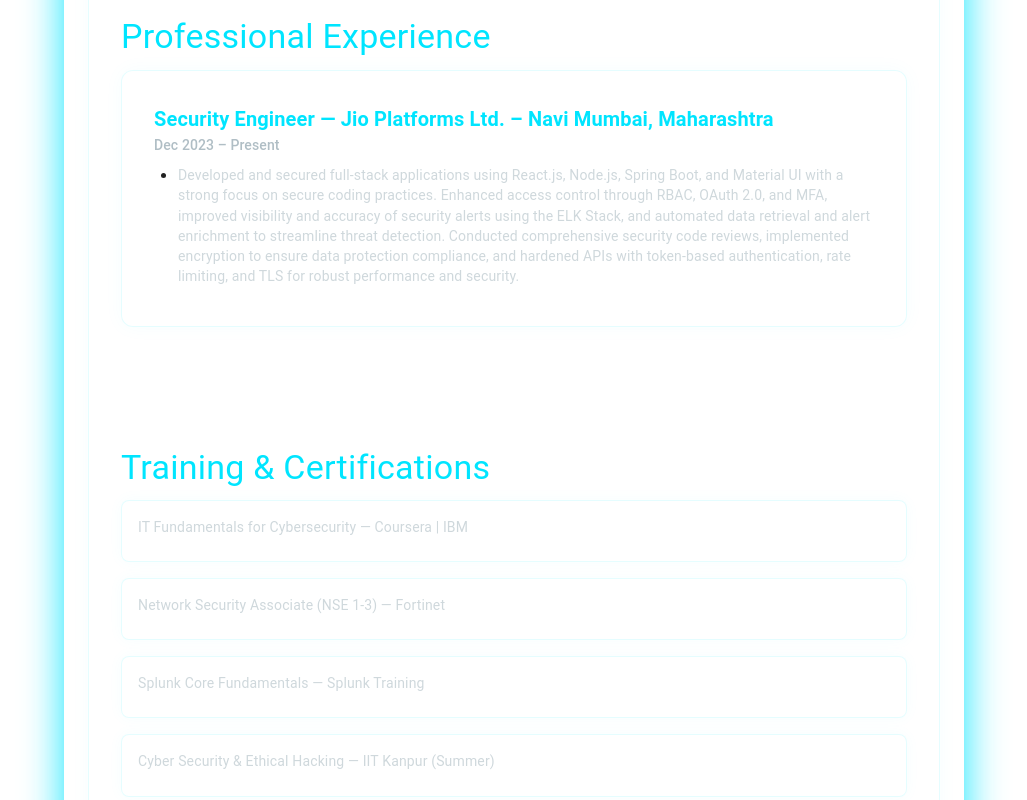
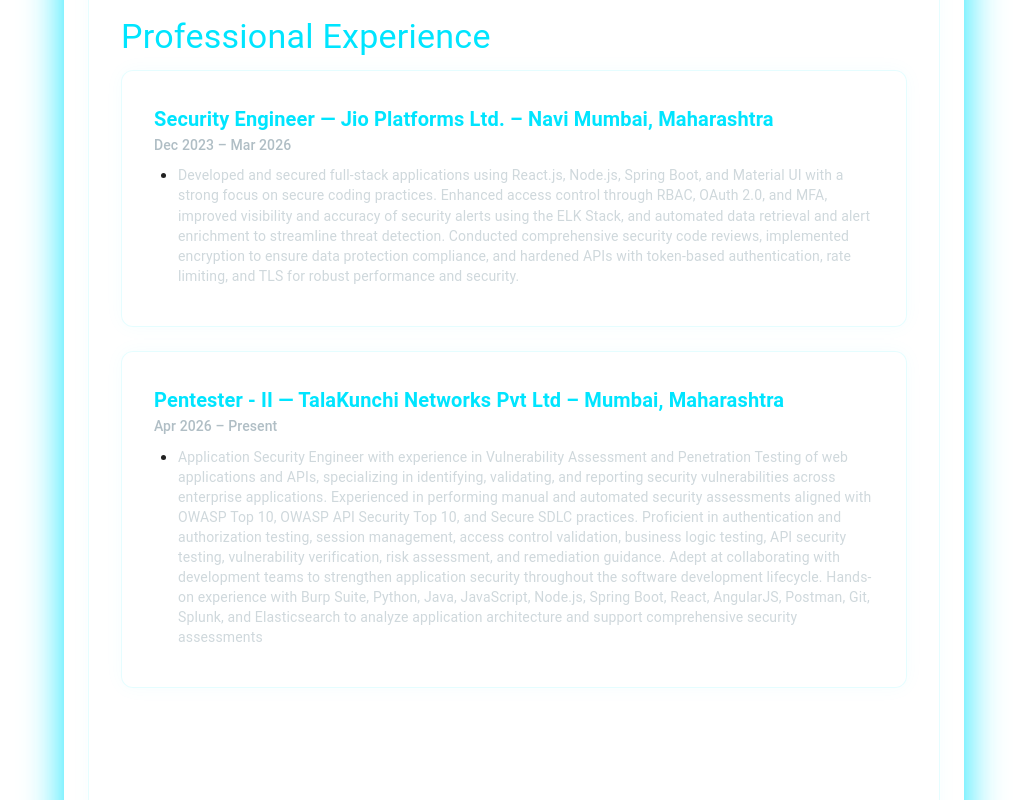
Before and after one commit to ishi-tapal/portfolio, a React (Vite) app: page / in a window 1280 px wide. Shown: the part 1420-2220 px from the top of the page, without its empty margins (126-1153 px from the left). Built offline with nearby package versions, Linux system fonts and the light colour scheme.

Commit message:
latest changes of 26-Jun

```diff
--- a/src/App.jsx
+++ b/src/App.jsx
@@ -144,16 +144,18 @@
   {
     title: "Security Engineer",
     company: "Jio Platforms Ltd. – Navi Mumbai, Maharashtra",
-    date: "Dec 2023 – Present",
+    date: "Dec 2023 – Mar 2026",
     points: [
-      // "Built secure full-stack apps with React.js, Node.js, Spring Boot, and Material UI, reducing vulnerabilities by 35%.",
-      // "Strengthened access control using RBAC, OAuth 2.0, and MFA, cutting unauthorized access incidents by up to 60%.",
-      // "Improved security visibility and alert accuracy in ELK dashboards by 25%.",
-      // "Automated data retrieval and alert enrichment in threat detection tools, speeding up response by 25%.",
-      // "Conducted security code reviews and implemented encryption for full compliance with data protection standards.",
-      // "Hardened APIs with token-based auth, rate limiting, and TLS, improving performance and security.",
       "Developed and secured full-stack applications using React.js, Node.js, Spring Boot, and Material UI with a strong focus on secure coding practices. Enhanced access control through RBAC, OAuth 2.0, and MFA, improved visibility and accuracy of security alerts using the ELK Stack, and automated data retrieval and alert enrichment to streamline threat detection. Conducted comprehensive security code reviews, implemented encryption to ensure data protection compliance, and hardened APIs with token-based authentication, rate limiting, and TLS for robust performance and security.",
     ],
+  },
+  {
+    title: "Pentester - II",
+    company: "TalaKunchi Networks Pvt Ltd – Mumbai, Maharashtra",
+    date: "Apr 2026 – Present",
+    points: [
+      "Application Security Engineer with experience in Vulnerability Assessment and Penetration Testing of web applications and APIs, specializing in identifying, validating, and reporting security vulnerabilities across enterprise applications. Experienced in performing manual and automated security assessments aligned with OWASP Top 10, OWASP API Security Top 10, and Secure SDLC practices. Proficient in authentication and authorization testing, session management, access control validation, business logic testing, API security testing, vulnerability verification, risk assessment, and remediation guidance. Adept at collaborating with development teams to strengthen application security throughout the software development lifecycle. Hands-on experience with Burp Suite, Python, Java, JavaScript, Node.js, Spring Boot, React, AngularJS, Postman, Git, Splunk, and Elasticsearch to analyze application architecture and support comprehensive security assessments"
+  ],
   },
 ];
 
```
